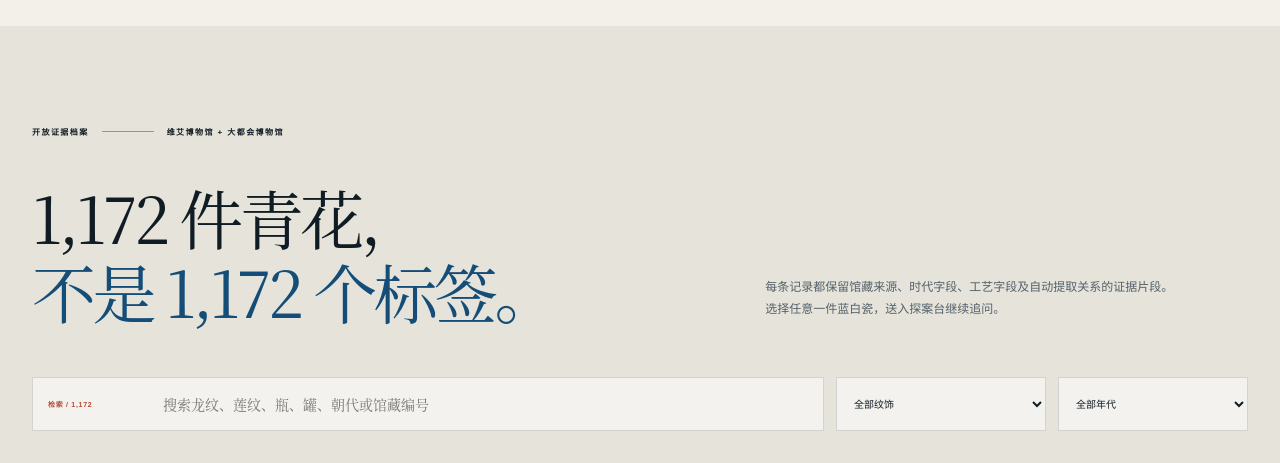
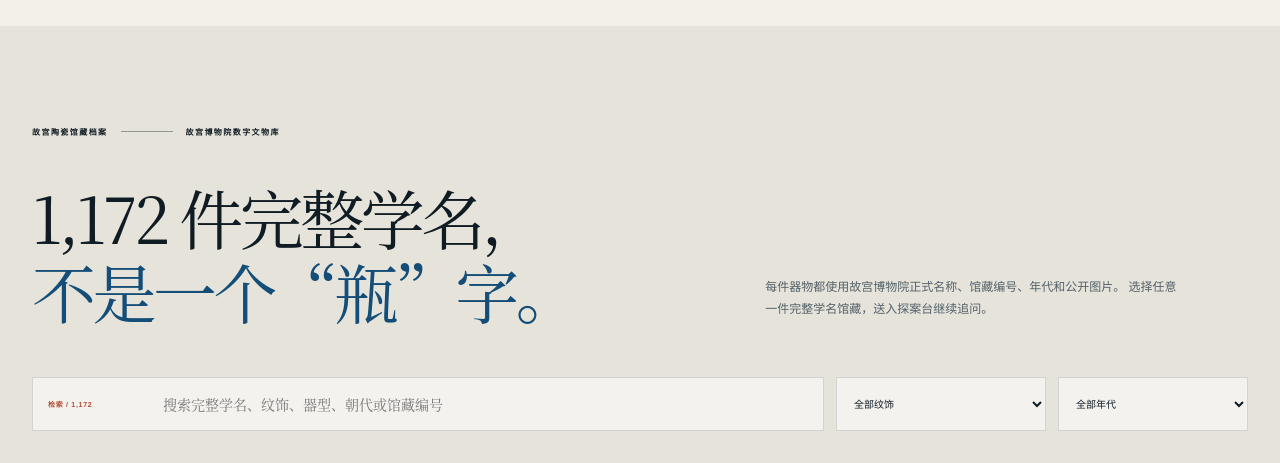
Before and after one commit to dAm0825/museum-trace, a Next.js app: page / in a window 1280 px wide. Shown: the part 4000-4463 px from the top of the page. Built offline with nearby package versions, Linux system fonts and the light colour scheme.

Commit message:
feat: localize all artifact labels and evidence UI in Chinese

```diff
--- a/components/blue-white-archive.tsx
+++ b/components/blue-white-archive.tsx
@@ -22,21 +22,26 @@ type ArchiveProps = {
   stats: BlueWhiteStats;
 };
 
-const motifOptions = Object.entries({
-  "": "全部纹饰",
-  龙纹: "龙纹",
-  凤纹: "凤纹",
-  缠枝纹: "缠枝纹",
-  莲纹: "莲纹",
-  牡丹纹: "牡丹纹",
-  花卉纹: "花卉纹",
-  山水纹: "山水纹",
-  人物纹: "人物纹",
-  禽鸟纹: "禽鸟纹",
-  鱼藻纹: "鱼藻纹",
-  水波纹: "水波纹",
-  文字纹: "文字纹",
-});
+const preferredMotifs = [
+  "龙纹",
+  "凤纹",
+  "缠枝纹",
+  "莲纹",
+  "牡丹纹",
+  "花卉纹",
+  "山水纹",
+  "人物纹",
+  "人物故事纹",
+  "禽鸟纹",
+  "鱼藻纹",
+  "瑞果纹",
+  "水波纹",
+  "云纹",
+  "梅纹",
+  "菊纹",
+  "几何纹",
+  "文字纹",
+];
 
 const periodOptions = Object.entries({
   "": "全部年代",
@@ -60,6 +65,13 @@ export function BlueWhiteArchive({ stats }: ArchiveProps) {
   const [page, setPage] = useState(1);
   const [hasMore, setHasMore] = useState(true);
   const [loading, setLoading] = useState(true);
+  const motifOptions = [
+    ["", "全部纹饰"],
+    ...preferredMotifs.map((motif) => [motif, motif]),
+    ...Object.keys(stats.motifCounts)
+      .filter((motif) => !preferredMotifs.includes(motif))
+      .map((motif) => [motif, motif]),
+  ];
 
   useEffect(() => {
     const controller = new AbortController();
@@ -123,19 +135,19 @@ export function BlueWhiteArchive({ stats }: ArchiveProps) {
     <section className="archive-section" id="archive">
       <div className="archive-header">
         <div className="section-label">
-          <span>开放证据档案</span>
+          <span>故宫陶瓷馆藏档案</span>
           <i />
-          <span>维艾博物馆 + 大都会博物馆</span>
+          <span>故宫博物院数字文物库</span>
         </div>
         <div>
           <h2>
-            {stats.total.toLocaleString("zh-CN")} 件青花，
+            {stats.total.toLocaleString("zh-CN")} 件完整学名，
             <br />
-            <em>不是 1,172 个标签。</em>
+            <em>不是一个“瓶”字。</em>
           </h2>
           <p>
-            每条记录都保留馆藏来源、时代字段、工艺字段及自动提取关系的证据片段。
-            选择任意一件蓝白瓷，送入探案台继续追问。
+            每件器物都使用故宫博物院正式名称、馆藏编号、年代和公开图片。
+            选择任意一件完整学名馆藏，送入探案台继续追问。
           </p>
         </div>
       </div>
@@ -146,7 +158,7 @@ export function BlueWhiteArchive({ stats }: ArchiveProps) {
           <input
             type="search"
             value={query}
-            placeholder="搜索龙纹、莲纹、瓶、罐、朝代或馆藏编号"
+            placeholder="搜索完整学名、纹饰、器型、朝代或馆藏编号"
             onChange={(event) => {
               setQuery(event.target.value);
               resetPage();
```
